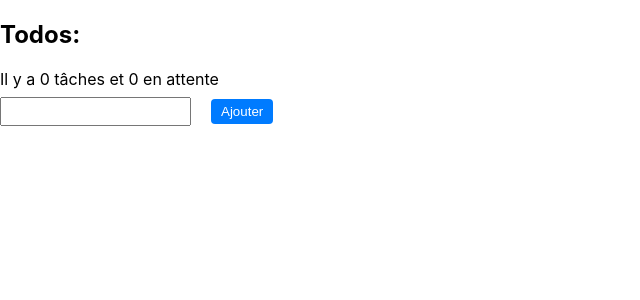
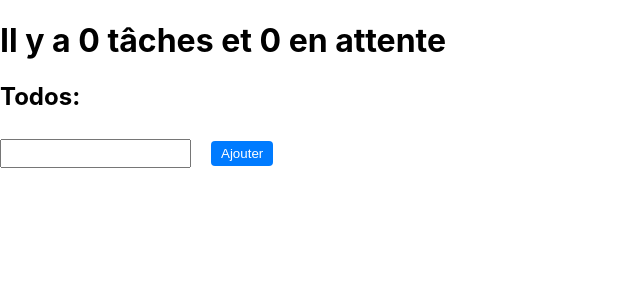
Before and after one commit to LIETO-Myke-2225054aa/R4.11_Project, a React (Create React App) app: page / in a window 1280 px wide. Shown: the top 300 px of the page, without its empty margins (0-640 px from the left). Built offline with nearby package versions, Linux system fonts and the light colour scheme.

Commit message:
Utilisation du Header

```diff
--- a/src/Header.js
+++ b/src/Header.js
@@ -1,10 +1,10 @@
 // Header.js
 import React from 'react';
 
-function Header() {
+function Header({task, checked}) {
     return (
         <header>
-            <h1>Mon application de Todos</h1>
+            <h1>Il y a {task} tâches et {checked} en attente</h1>
         </header>
     );
 }
--- a/src/TodoApp.js
+++ b/src/TodoApp.js
@@ -2,6 +2,7 @@ import React from 'react';
 import './TodoApp.css';
 import upArrow from './upArrow.png'; // Importer l'image de flèche vers le haut
 import downArrow from './downArrow.png';
+import Header from "./Header";
 
 class TodoApp extends React.Component {
     constructor(props) {
@@ -89,6 +90,7 @@ class TodoApp extends React.Component {
     render() {
         return (
             <div>
+                <Header task={this.state.items.length} checked={this.state.items.filter(item => !item.isChecked).length}/>
                 <h2>Todos:</h2>
                 <ol>
                     {this.state.items.map((item, index) => (
@@ -102,8 +104,6 @@ class TodoApp extends React.Component {
                     ))}
                 </ol>
                 <div>
-                    <span>Il y a {this.state.items.length} tâches et {this.state.items.filter(item => !item.isChecked).length} en attente</span>
-                    <br />
                     <input type="text" value={this.state.newTaskTitle} onChange={this.handleInputChange} />
                     <button onClick={this.add}>Ajouter</button>
                 </div>
```
Also changed, not shown: src/Footer.js (+6 -2 lines).
